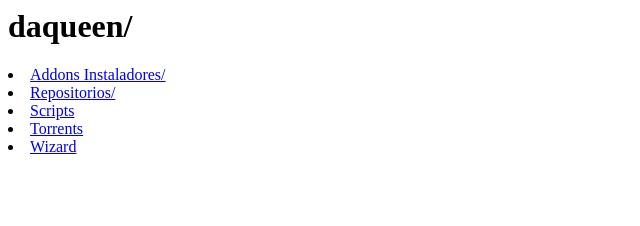
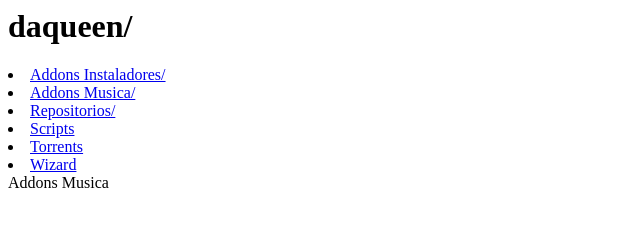
Before and after one commit to daqueenqueenfuente/daqueen, a plain HTML site: page index.html in a window 1280 px wide. Shown: the whole page, without its empty margins (0-640 px from the left). Drawn offline with Linux system fonts and the light colour scheme.

Commit message:
Update index.html

```diff
--- a/index.html
+++ b/index.html
@@ -4,9 +4,11 @@
  </head>
  <body>
   <li><a href="Addons Instaladores/">Addons Instaladores/</a><td></td></li>
+  <li><a href="Addons Musica/">Addons Musica/</a><td></td></li>
   <li><a href="Repositorios/">Repositorios/</a><td></td></li>
   <li><a href="Scripts/">Scripts</a><td></td></li>
   <li><a href="Torrents/">Torrents</a><td></td></li>
   <li><a href="Wizard/">Wizard</a><td></td></li>
   </ul>
 </body></html>
+Addons Musica
```
